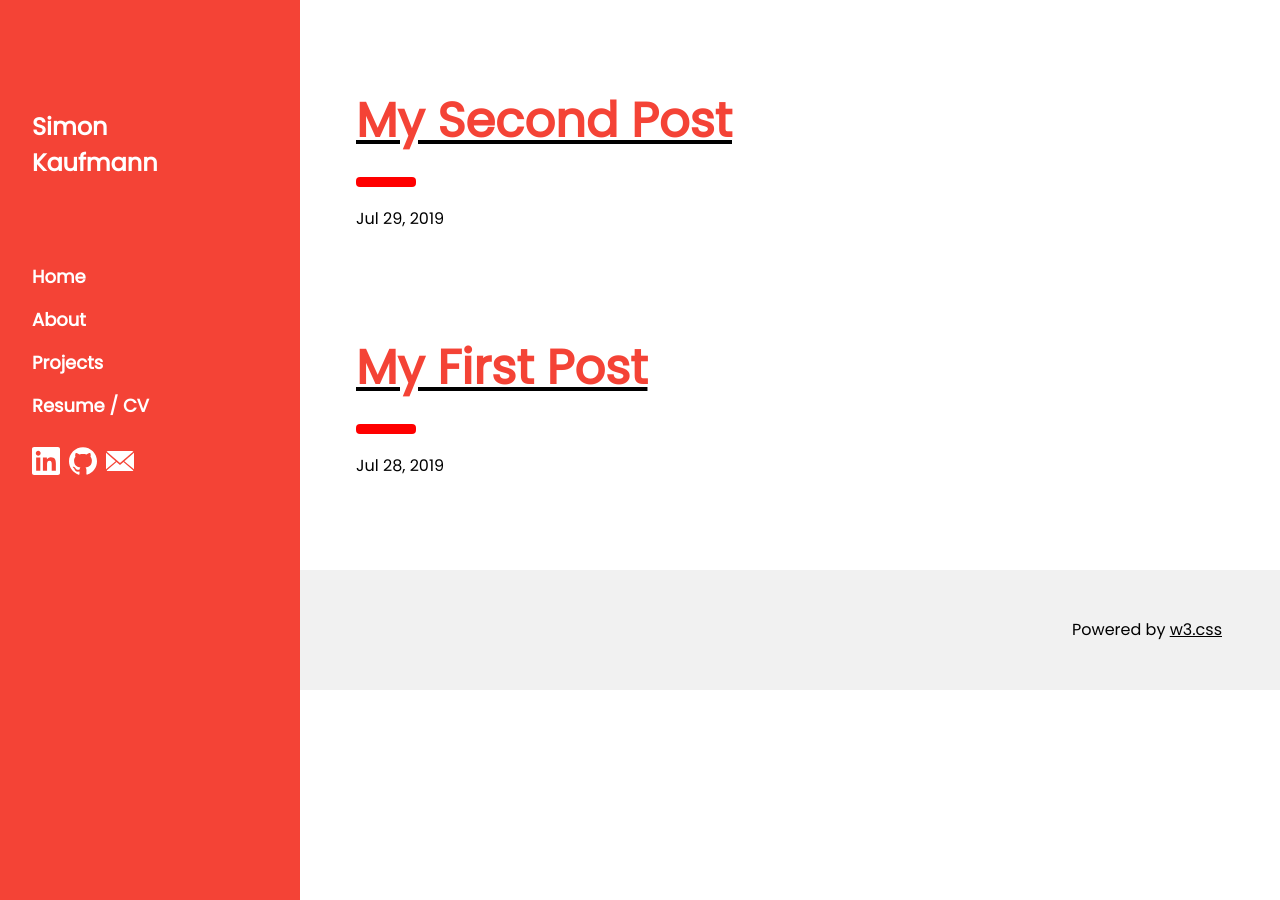
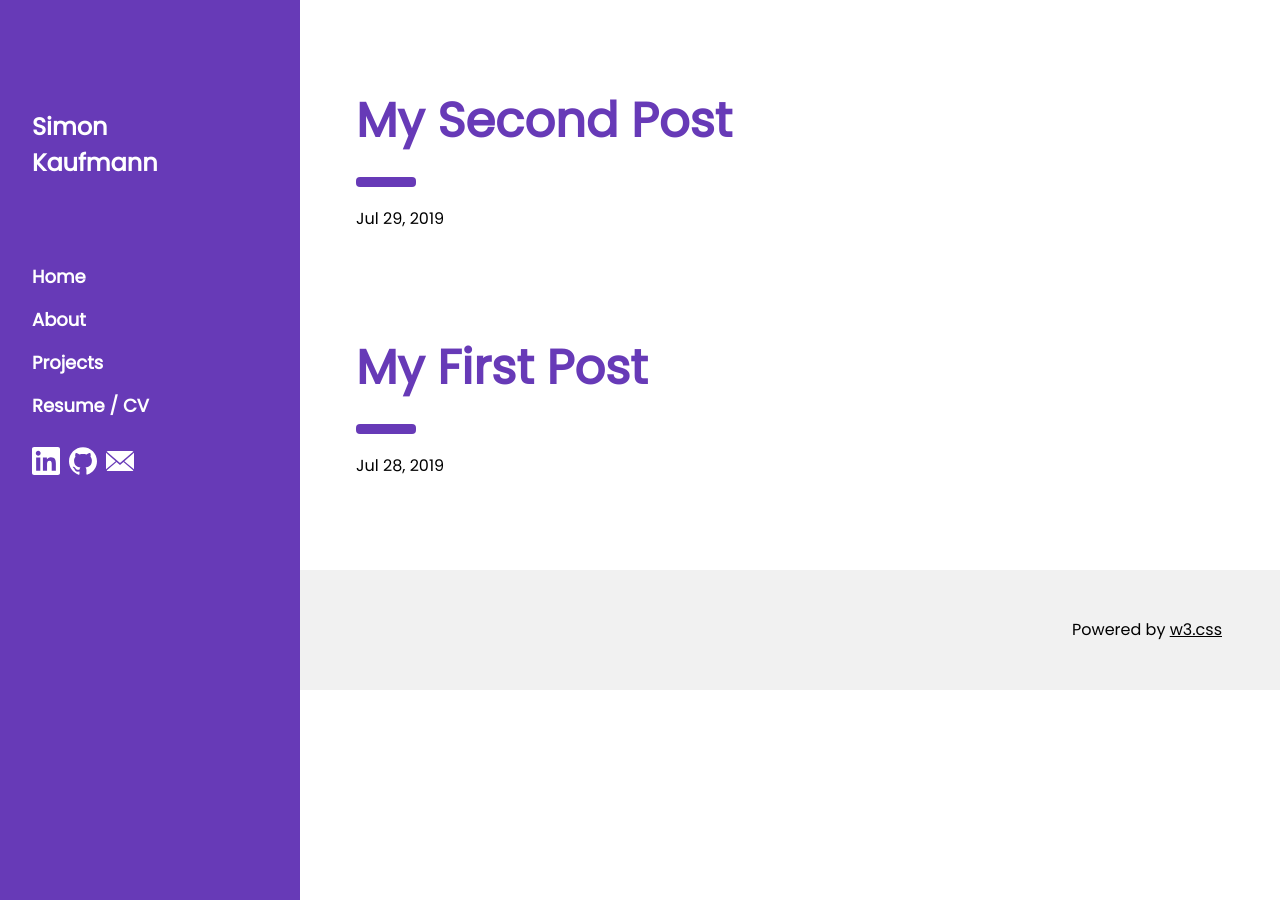
Before and after one commit to simonkaufmann/simonkaufmann.github.io, a Jekyll site: the page built from index.md, in a window 1280 px wide. Built offline with Jekyll 4.4.1, drawn with Linux system fonts in a browser that asks for light colours.

Commit message:
changed colour to purple

```diff
--- a/_layouts/default.html
+++ b/_layouts/default.html
@@ -20,7 +20,7 @@ body {font-size:16px;}
 <body>
 
 <!-- Sidebar/menu -->
-<nav class="w3-sidebar w3-red w3-collapse w3-top w3-large w3-padding" style="z-index:3;width:300px;font-weight:bold;" id="mySidebar"><br>
+<nav class="w3-sidebar w3-deep-purple w3-collapse w3-top w3-large w3-padding" style="z-index:3;width:300px;font-weight:bold;" id="mySidebar"><br>
   <a href="javascript:void(0)" onclick="w3_close()" class="w3-button w3-hide-large w3-display-topleft" style="width:100%;font-size:22px">Close Menu</a>
   <div class="w3-container">
     <h3 class="w3-padding-64"><b>Simon<br>Kaufmann</b></h3>
@@ -96,8 +96,8 @@ body {font-size:16px;}
 </nav>
 
 <!-- Top menu on small screens -->
-<header class="w3-container w3-top w3-hide-large w3-red w3-xlarge w3-padding">
-  <a href="javascript:void(0)" class="w3-button w3-red w3-margin-right" onclick="w3_open()">☰</a>
+<header class="w3-container w3-top w3-hide-large w3-deep-purple w3-xlarge w3-padding">
+  <a href="javascript:void(0)" class="w3-button w3-deep-purple w3-margin-right" onclick="w3_open()">☰</a>
   <span>Company Name</span>
 </header>
 
--- a/_layouts/home.html
+++ b/_layouts/home.html
@@ -4,8 +4,8 @@ layout: default
 
 {% for post in site.posts %}
   <div class="w3-container" id="services" style="margin-top:75px">
-    <a href="{{ post.url }}"><h1 class="w3-xxxlarge w3-text-red"><b>{{ post.title }}</b></h1></a>
-    <hr style="width:50px;border:5px solid red" class="w3-round">
+    <a class="post-link w3-text-deep-purple" href="{{ post.url }}"><h1 class="w3-xxxlarge w3-text-deep-purple"><b>{{ post.title }}</b></h1></a>
+    <hr style="width:50px;border:5px solid" class="w3-round w3-text-deep-purple">
     <p>{{ post.date | date: "%b %-d, %Y" }}</p>
     </p>
   </div>
--- a/res/index.css
+++ b/res/index.css
@@ -7,3 +7,11 @@
 .svg-icon {
   fill: #ffffff;
 }
+
+.post-link {
+  text-decoration: none;
+}
+
+.post-link:hover {
+  text-decoration: underline;
+}
```
Also changed, not shown: 6 other files.
